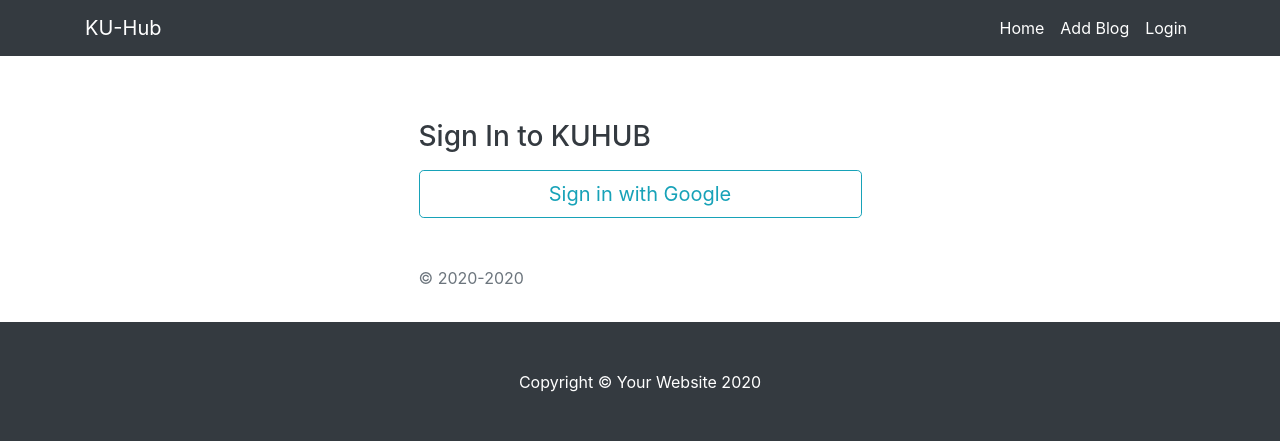
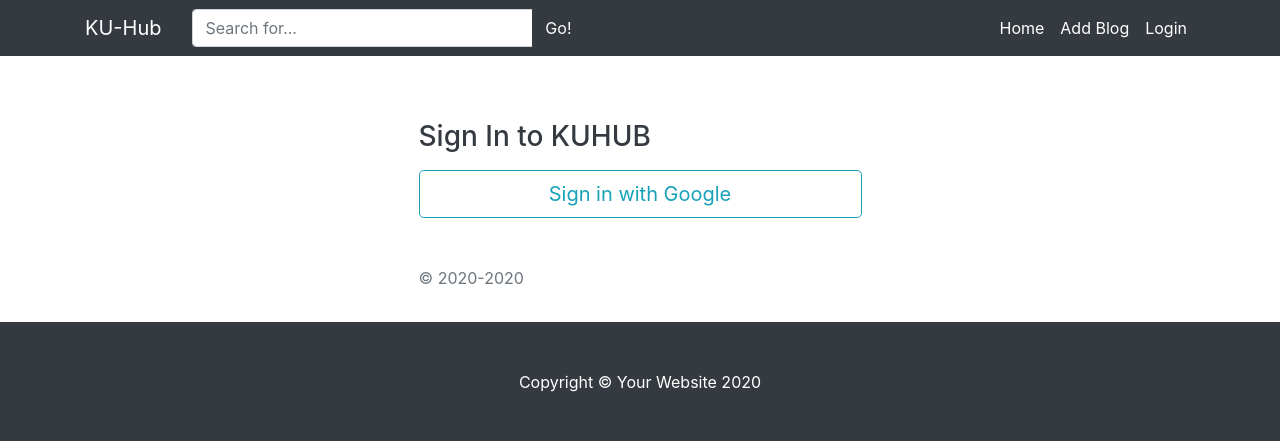
Before and after one commit to NarawishS/ku-hub, a Django app: page /accounts/login/ in a window 1280 px wide. Shown: the top 441 px of the page. Run offline with Django 3.2, Linux system fonts and the light colour scheme; some libraries are stand-ins or nearby versions.

Commit message:
add seach bar to base

```diff
--- a/kuhub/templates/kuhub/base.html
+++ b/kuhub/templates/kuhub/base.html
@@ -24,8 +24,20 @@
 
 <!-- Navigation -->
 <nav class="navbar navbar-expand-lg navbar-dark bg-dark fixed-top">
+
     <div class="container">
         <a class="navbar-brand" href="{% url 'kuhub:blog-home' %}">KU-Hub</a>
+
+        <!-- Search Widget -->
+        <form class="col-md" action="search" method="get">
+            <div class="input-group">
+                <input type="text" class="form-control" placeholder="Search for..." name="keyword">
+                <span class="input-group-append">
+                    <input type="submit" value="Go!" class="btn btn-dark ">
+                  </span>
+            </div>
+        </form>
+
         <button class="navbar-toggler" type="button" data-toggle="collapse" data-target="#navbarResponsive"
                 aria-controls="navbarResponsive" aria-expanded="false" aria-label="Toggle navigation">
             <span class="navbar-toggler-icon"></span>
```
Lines whose indentation alone changed are shown as unchanged.
